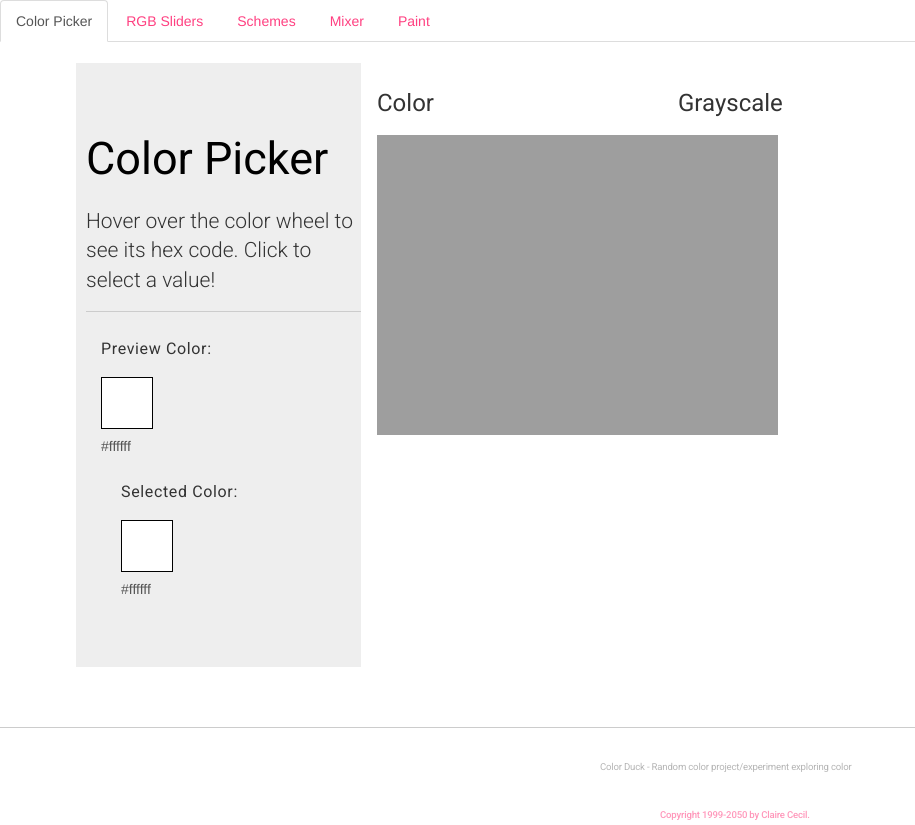
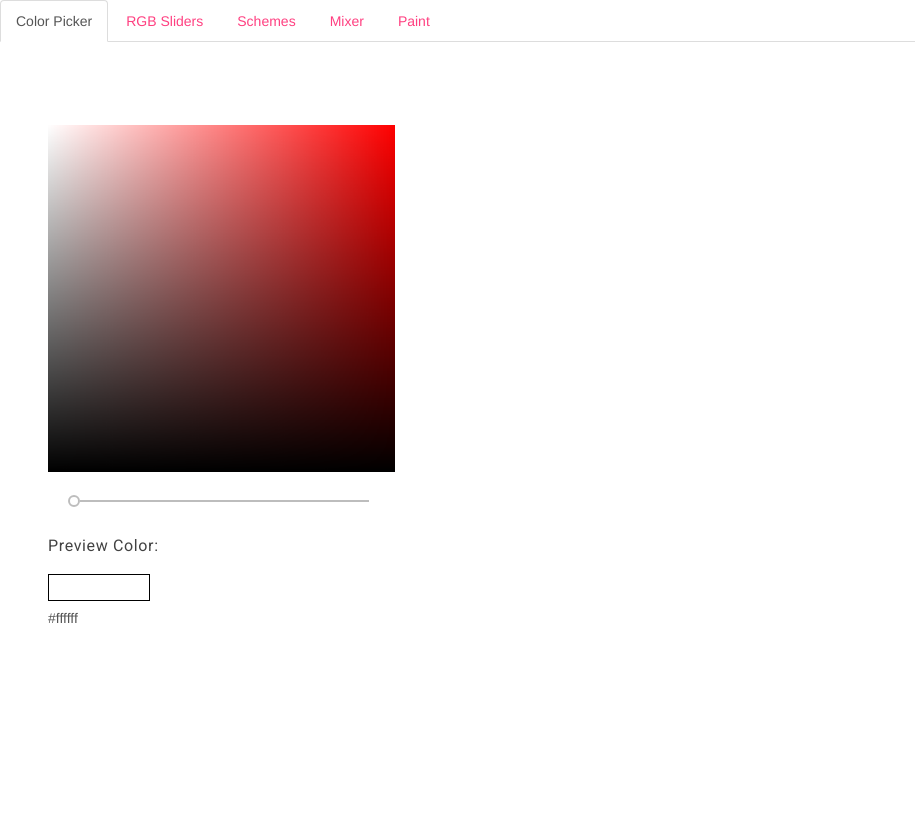
Before and after one commit to debugduck/color-picker, a Python web app: template templates/color_picker.html in a window 1280 px wide. Shown: the whole page, without its empty margins (0-915 px from the left). After the commit the page ends 623 px from the top, so only its background shows below. Run offline with Jinja, Linux system fonts and the light colour scheme; the template is opened without the code that fills it, so the values that code supplies are empty; some libraries are stand-ins or nearby versions.

Commit message:
Created a new color picker page
-Changed the color wheel to include all hues' shades/tints
-Added removable color swatches for each color on click

```diff
--- a/js/color_picker_logic.js
+++ b/js/color_picker_logic.js
@@ -1,29 +1,38 @@
-
-/**
-**************************
-*   COLOR PICKER LOGIC   *
-*                        *
-**************************
-**/
-
 document.getElementById("picker-tab").className = 'active';
 
-// Variable set-up
-var wheel = new Image();
-wheel.crossOrigin = "anonymous";
-var hex = "";
-wheel.src = "static/color_wheel_resized.png";
-var scale = new Image();
-scale.crossOrigin = "anonymous";
-scale.src = "static/black_white_gradient_resized.png";
+// Counts the number of cards on the page
+var id_count = 1;
+var card_count = 0;
+
+var canvas = document.getElementById('gradient-box'),
+    ctx = canvas.getContext('2d'),
+	treq;
+
+function draw() {
+    var grH = ctx.createLinearGradient(0, 0, ctx.canvas.width, 0);
+    grH.addColorStop(0, '#fff');
+    grH.addColorStop(1,  'hsl(' + HUE.value + ', 100%, 50%)');
+
+    ctx.fillStyle = grH;
+    ctx.fillRect(0, 0, ctx.canvas.width, ctx.canvas.height);
+
+    var grV = ctx.createLinearGradient(0, 0, 0, ctx.canvas.height);
+    grV.addColorStop(0, 'rgba(0,0,0,0)');
+    grV.addColorStop(1,  '#000');
+
+    ctx.fillStyle = grV;
+    ctx.fillRect(0, 0, ctx.canvas.width, ctx.canvas.height);
+}
+
+HUE.oninput = function() {
+   cancelAnimationFrame(treq);
+   treq = requestAnimationFrame(draw);
+};
+
+draw();
 
 // **EVENT LISTENERS**
 
-// Handles the actions for the color wheel
-wheel.onload = function() {
-	// Draw the image onto the canvas
-	var ctx = document.getElementById('color_canvas').getContext('2d');
-	ctx.drawImage(wheel, 0, 0, wheel.width, wheel.height);
 
 // Listens for hovering over the canvas
 ctx.canvas.addEventListener('mousemove', function(e) {
@@ -37,33 +46,18 @@
 
 // Listens for a color change click and updates the selected color
 ctx.canvas.addEventListener('click', function(e) {
-		updateBoxes('choice_canvas', 'hex_choice', hex);
-	});
-}
-
-// Handles the actions for the grayscale canvas
-scale.onload = function() {
-	// Draw the image onto the canvas
-	var ctx = document.getElementById('grayscale_canvas').getContext('2d');
-	ctx.drawImage(scale, 0, 0, scale.width, scale.height);
-
-	// Listens for hovering over the canvas
-	ctx.canvas.addEventListener('mousemove', function(e) {
+	var cardDiv = "<div class=\"color-swatch\" id=\"card-"+ id_count + "\">  <div class=\"mdl-cell mdl-cell--2-col mdl-cell--4-col-phone\">  <div class=\"demo-card-wide mdl-card mdl-shadow--2dp\" id=\"color-swatch-" + id_count + "\"> <div class=\"mdl-card__title\" id=\"color-title-" + id_count + "\"><h6 class=\"mdl-card__title-text\"></div>    <div class=\"mdl-card__supporting-text\"> <output type=\"text\" name=\"hex_selected\" id=\"color-hex-" + id_count + "\">#ffffff</output></h6></div>  <div class=\"mdl-card__menu\"> <button onClick=\"removeCard(this)\"class=\"mdl-button mdl-button--icon mdl-js-button mdl-js-ripple-effect\" value=\"" + id_count + "\"> <i class=\"material-icons\">clear</i></button></div>  </div></div></div>"
+	document.getElementById("cards").innerHTML += cardDiv;
 	// Get current pixel and its hex code
 	var pixel = getPixel(e, ctx);
 	hex = getHex(pixel);
+	document.getElementById(("color-title-" + id_count)).style.background = hex;
+	document.getElementById(("color-hex-" + id_count)).value = hex;
+	id_count += 1;
+	card_count += 1;
 
-		// Update the preview boxes
-		updateBoxes('preview_canvas', 'hex_preview', hex);
+
 });
-
-	// Listens for a color change click and updates the selected color
-	ctx.canvas.addEventListener('click', function(e) {
-		updateBoxes('choice_canvas', 'hex_choice', hex);
-	});
-}
-
-// **UTILITY FUNCTIONS**
 
 // Updates the preview box and hex code box with the new color value
 function updateBoxes(color, code, newValue) {
@@ -73,20 +67,41 @@
 
 // Takes an array of r, g, and b values and returns the hex code for the color
 function getHex(imgData) {
+
 	// Get the base 16 representation of the r, g, or b pixel
+
 	// get the last two digits with slice
+
 	var r = ("0" + (imgData[0]).toString(16)).slice(-2);
 	var g = ("0" + (imgData[1]).toString(16)).slice(-2);
+
 	var b = ("0" + (imgData[2]).toString(16)).slice(-2);
 	hex = "#"+r+g+b;
+
 	return hex;
 }
+
+
 
 // Takes an event and a context and extracts the corresponding pixel RGB values to an array
 function getPixel(e, ctx) {
 	var x = e.clientX - ctx.canvas.offsetLeft;
+
 	var y = e.clientY - ctx.canvas.offsetTop;
 	var color_img = ctx.getImageData(x, y, 1, 1);
 	var pixel = color_img.data;
+
 	return pixel;
 }
+
+// Removes the selected color swatch from the page
+function removeCard(element) {
+	cardNum = element.value;
+	id = "card-" + cardNum;
+	card_count -= 1;
+	if(card_count === 0) {
+		id_count = 1;
+	}
+	document.getElementById("card-" + cardNum).remove();
+
+}
--- a/templates/color_picker.html
+++ b/templates/color_picker.html
@@ -1,51 +1,94 @@
 {% extends "layout.html" %}
 {% block content %}
-<link rel="stylesheet" href="https://maxcdn.bootstrapcdn.com/bootstrap/3.3.7/css/bootstrap.min.css" integrity="sha384-BVYiiSIFeK1dGmJRAkycuHAHRg32OmUcww7on3RYdg4Va+PmSTsz/K68vbdEjh4u" crossorigin="anonymous">
 <link rel="stylesheet" href="http://fonts.googleapis.com/css?family=Roboto:300,400,500,700" type="text/css">
 <link rel="stylesheet" href="https://fonts.googleapis.com/icon?family=Material+Icons">
 <link rel="stylesheet" href="https://code.getmdl.io/1.3.0/material.indigo-pink.min.css">
 <link rel="stylesheet" type="text/css" href="templates/style.css">
 
-<div class="color_wheel">
+<br >
+<br >
+<br >
 
-	<!-- Top grid displaying the color wheel and grayscale gradient -->
-	<div class="mdl-grid">
+<style>
+.color-picker {
+  padding-top: 10px;
+  padding-left: 10px;
+}
+#gradient-box {
+  cursor: crosshair;
+  width: 100%;
+}
+.gradient-div {
+  padding-top: 10px;
+  padding-left: 55px;
+}
+.mdl-grid {
+  padding: 0!important;
+  padding-right: 30px;
+  padding-left: 30px;
+}
 
-		<div class="mdl-cell mdl-cell--3-col">
+.mdl-cell {
+  padding: 5px 0;
+  color: #424242;
+  padding-right: 30px;
+  padding-left: 30px;
+}
+.demo-card-wide.mdl-card {
+  width: 256px;
+  padding-bottom: 10px;
+  position: relative;
+}
+.demo-card-wide > .mdl-card__title {
+  color: #fff;
+  height: 176px;
+  background-color:#f1dddd;
+}
+.demo-card-wide > .mdl-card__menu {
+  color: #fff;
+}
+.mdl-cell--2-col {
+  width: 8.33333%;
+  padding-left: 20px;
+}
+</style>
 
-			<div class="jumbotron jumbotron-fluid">
-				<div class="jumbotron_title">
-				<h2 class="jumbotron_heading">Color Picker</h2>
-				<h6><p class="lead">Hover over the color wheel to see its hex code. Click to select a value!</p></h6>
-				<hr class="my-4">
-					<div class="color_boxes">
+
+<div class="color-picker">
+    <div class="demo-grid-3 mdl-grid">
+      <div class="mdl-cell mdl-cell--4-col mdl-cell--6-col-tablet">
+		<canvas id=gradient-box width=460 height=460></canvas>
+		<br>
+		<br>
+		<input class="mdl-slider mdl-js-slider" type="range" min="0" max="359" value="0" id=HUE tabindex="0">
+
 						<div class="prev_box">
 							<h6>Preview Color:</h6>
-							<canvas id="preview_canvas" width="50" height="50" style="border: 1px solid black;"></canvas>
+							<canvas id="preview_canvas" width="100" height="25" style="border: 1px solid black;"></canvas>
 							<output type="text" name="hex_preview" id="hex_preview">#ffffff</output>
 						</div>
 
-						<div class="sel_box">
-							<h6>Selected Color:</h6>
-							<canvas id="choice_canvas" width="50" height="50" style="border: 1px solid black;"></canvas>
-							<output type="text" name="hex_choice" id="hex_choice">#ffffff</output>
-						</div>
-					</div>
-				</div>
-			</div>
-		</div>
+      </div>
 
-		<div class="mdl-cell mdl-cell--3-col">
-			<h4> Color </h4>
-			<canvas id="color_canvas" width="400" height="400"></canvas>
-		</div>
+      <div id="cards">
 
-		<div class="mdl-cell mdl-cell--2-col">
-			<h4> Grayscale </h4>
-			<canvas id="grayscale_canvas" width="100" height="400"></canvas>
-		</div>
-	</div>
+
+
+
+
+
+
+      </div>
+
+
+
+
+    </div>
 
 </div>
+
+
+
+<script defer src="https://code.getmdl.io/1.3.0/material.min.js"></script>
 <script src="js/color_picker_logic.js"></script>
 {% endblock %}
--- a/templates/layout.html
+++ b/templates/layout.html
@@ -1,12 +1,14 @@
 <!DOCTYPE html>
-<link rel="stylesheet" href="https://maxcdn.bootstrapcdn.com/bootstrap/3.3.7/css/bootstrap.min.css" integrity="sha384-BVYiiSIFeK1dGmJRAkycuHAHRg32OmUcww7on3RYdg4Va+PmSTsz/K68vbdEjh4u" crossorigin="anonymous">
 <link rel="stylesheet" href="http://fonts.googleapis.com/css?family=Roboto:300,400,500,700" type="text/css">
 <link rel="stylesheet" href="https://fonts.googleapis.com/icon?family=Material+Icons">
 <link rel="stylesheet" href="https://code.getmdl.io/1.3.0/material.indigo-pink.min.css">
+<link rel="stylesheet" href="https://maxcdn.bootstrapcdn.com/bootstrap/3.3.7/css/bootstrap.min.css" integrity="sha384-BVYiiSIFeK1dGmJRAkycuHAHRg32OmUcww7on3RYdg4Va+PmSTsz/K68vbdEjh4u" crossorigin="anonymous">
 <link href="http://netdna.bootstrapcdn.com/bootstrap/3.0.0/css/bootstrap.min.css" rel="stylesheet" media="screen">
 <link rel="stylesheet" type="text/css" href="templates/style.css">
 <html>
   <head>
+
+
 	<ul class="nav nav-tabs">
 
 		<li id="picker-tab"><a href="index">Color Picker</a></li>
@@ -15,31 +17,30 @@
 		<li id="mixer-tab"><a href="">Mixer</a></li>
 		<li id="paint-tab"><a href="">Paint</a></li>
 	</ul>
-    <meta name="viewport" content="width=device-width, initial-scale=1.0">
-    <title> Color Duck</title>
-    <meta charset="UTF-8">
 
-  </head>
-  <body>
+	    <meta name="viewport" content="width=device-width, initial-scale=1.0">
+	    <title> Color Duck</title>
+	    <meta charset="UTF-8">
+
+	  </head>
+	  <body>
 {% block content %}
     <div class="container">
+	<footer class="mdl-mini-footer">
+	  <div class="mdl-mini-footer__left-section">
+	    <div class="mdl-logo">Title</div>
+	    <ul class="mdl-mini-footer__link-list">
+	      <li><a href="#">Help</a></li>
+	      <li><a href="#">Privacy & Terms</a></li>
+	    </ul>
+	  </div>
+	</footer>
+    </div>
 
 
-    </div>
 {% endblock %}
 
-
-
-
-	<hr class="my-4">
-	<div class="foot">
-		<footer>
-		  <div class="foot_top"><h6><small>Color Duck - Random color project/experiment exploring color</small></h6></div>
-		  <div class="foot_bottom"><h6><small><a>Copyright 1999-2050 by Claire Cecil.</small></h6></div>
-		</footer>
-	</div>
-
+    <script defer src="https://code.getmdl.io/1.3.0/material.min.js"></script>
     <script src="http://code.jquery.com/jquery-1.10.2.min.js"></script>
-    <script src="http://netdna.bootstrapcdn.com/bootstrap/3.0.0/js/bootstrap.min.js"></script>
   </body>
 </html>
--- a/templates/style.css
+++ b/templates/style.css
@@ -1,3 +1,6 @@
+.body {
+	padding-top: 10px;
+}
 .box-one {
 	margin-left: 20px;
 }
@@ -8,6 +11,11 @@
 	padding-left: 15px;
 }
 #color_canvas {
+	cursor: crosshair;
+	display: block;
+}
+#color-picker-grid {
+	margin-top: 20px;
 	cursor: crosshair;
 	display: block;
 }
```
Also changed, not shown: templates/duck.png (deleted). Lines whose indentation alone changed are shown as unchanged.
